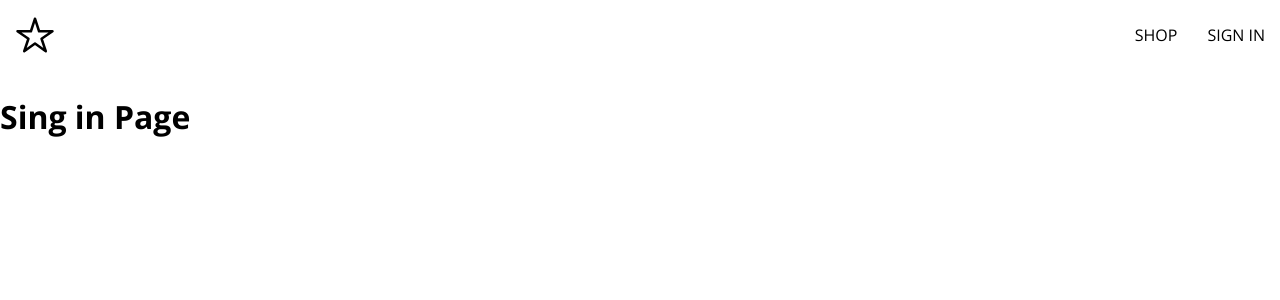
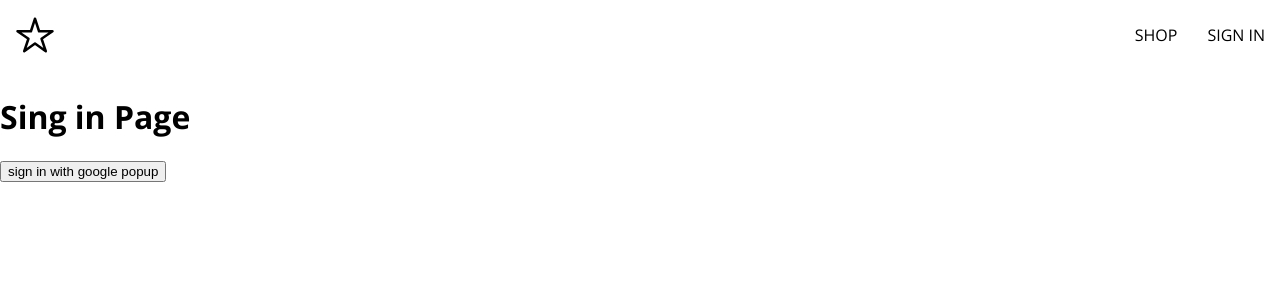
Before and after one commit to MohamedHNoor/star-clothing, a React (Create React App) app: page /sign-in in a window 1280 px wide. Shown: the top 300 px of the page. Built offline with nearby package versions, Linux system fonts and the light colour scheme.

Commit message:
Add sign in methods

```diff
--- a/src/routes/sign-in/sign-in.component.jsx
+++ b/src/routes/sign-in/sign-in.component.jsx
@@ -1,7 +1,15 @@
+import { signInWithGooglePopUp } from '../../utils/firebase/firebase.utils';
+
 const SignIn = () => {
+  const logGoogleUser = async () => {
+    const response = await signInWithGooglePopUp();
+    console.log(response);
+  };
+
   return (
     <div>
       <h1>Sing in Page</h1>
+      <button onClick={logGoogleUser}>sign in with google popup</button>
     </div>
   );
 };
```
